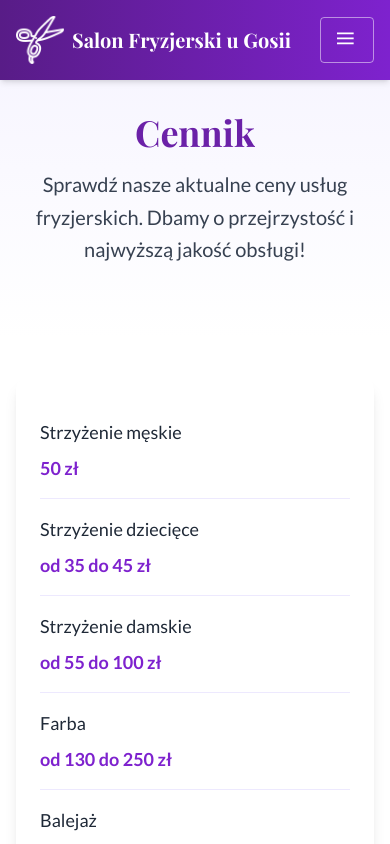
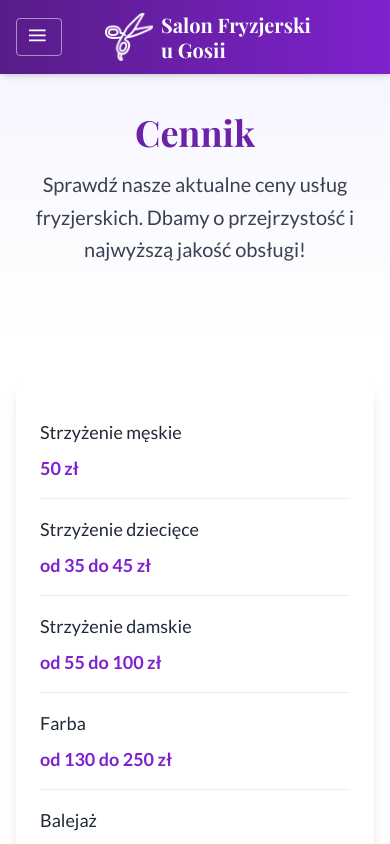
Before and after one commit to dainius1984/salon-fryzjerski, a React (Create React App) app: page /cennik in a window 390 px wide. Shown: the top 844 px of the page. Built offline with nearby package versions, Linux system fonts and the light colour scheme.

Commit message:
Initial commit

```diff
--- a/src/components/Navbar.jsx
+++ b/src/components/Navbar.jsx
@@ -13,20 +13,17 @@ const Navbar = ({ transparent = false }) => {
   };
 
   useEffect(() => {
-    console.log("NAVBAR: Current pathname:", location.pathname);
-
     const handleScroll = () => {
       setIsScrolled(window.scrollY > 0);
     };
 
     window.addEventListener('scroll', handleScroll);
     return () => window.removeEventListener('scroll', handleScroll);
-  }, [location.pathname]);
+  }, []);
 
   // Determine active link based on current path
   const getActiveLink = () => {
     const path = location.pathname;
-    console.log("NAVBAR: Getting active link for path:", path);
     if (path === '/') return 'Strona Główna';
     if (path === '/uslugi') return 'Usługi';
     if (path === '/cennik') return 'Cennik';
@@ -36,7 +33,6 @@ const Navbar = ({ transparent = false }) => {
   };
 
   const activeLink = hoverLink || getActiveLink();
-  console.log("NAVBAR: Active link is:", activeLink);
 
   // Placeholder links - replace with actual routes if using React Router
   const navLinks = [
@@ -54,30 +50,33 @@ const Navbar = ({ transparent = false }) => {
 
   return (
     <header className={`${navClasses} w-full z-50 ${transparent ? '' : 'fixed'} font-lato`}>
-      <nav className="container mx-auto px-4 py-4 flex flex-wrap items-center justify-between">
+      <nav className="container mx-auto px-4 py-3 flex flex-wrap items-center justify-between">
 
-        {/* Logo/Site Title - Left aligned */}
-        <div className="flex items-center z-20">
-          <Link to="/" className="flex items-center space-x-2">
-            <img src="/img/logo2.png" alt="Salon Fryzjerski u Gosii Logo" className="h-12 w-auto" />
-            <span className={`text-xl md:text-2xl font-playfair font-bold ${isScrolled ? 'text-purple-800' : 'text-white'}`}>
-              Salon Fryzjerski u Gosii
-            </span>
-          </Link>
-        </div>
-
-        {/* Hamburger Icon (for mobile) - Right aligned - MADE BIGGER */}
-        <div className="lg:hidden z-20">
+        {/* Mobile layout: Hamburger Menu | Logo | Text (in 2 lines) */}
+        <div className="flex items-center justify-between w-full lg:w-auto">
+          {/* Hamburger Icon (for mobile) - Left aligned on mobile */}
           <button
             onClick={toggleMenu}
-            className="flex items-center px-4 py-3 border rounded text-white border-white/50 hover:text-white hover:border-white"
+            className="flex lg:hidden items-center px-3 py-2 border rounded text-white border-white/50 hover:text-white hover:border-white"
           >
             <svg className="fill-current h-5 w-5" viewBox="0 0 24 24" xmlns="http://www.w3.org/2000/svg"><title>Menu</title><path d="M0 3h20v2H0V3zm0 6h20v2H0V9zm0 6h20v2H0v-2z"/></svg>
           </button>
+
+          {/* Logo/Site Title - Center on mobile, left on desktop */}
+          <Link to="/" className="flex items-center space-x-2">
+            <img src="/img/logo2.png" alt="Salon Fryzjerski u Gosii Logo" className="h-12 w-auto" />
+            <div className={`font-playfair font-bold ${isScrolled ? 'text-purple-800' : 'text-white'}`}>
+              <div className="text-xl leading-tight">Salon Fryzjerski</div>
+              <div className="text-xl leading-tight">u Gosii</div>
+            </div>
+          </Link>
+
+          {/* Empty div to balance the flex layout on mobile */}
+          <div className="lg:hidden w-5"></div>
         </div>
 
         {/* Navigation Links (Desktop) - Right aligned */}
-        <div className="hidden lg:flex items-center space-x-8">
+        <div className="hidden lg:flex items-center space-x-8 ml-auto">
           <div className="flex space-x-8">
             {navLinks.map((link) => (
               <Link
@@ -86,7 +85,6 @@ const Navbar = ({ transparent = false }) => {
                 className={`text-white font-lato font-bold text-lg hover:underline decoration-2 underline-offset-4 transition-all duration-200 whitespace-nowrap relative py-1 ${activeLink === link.name ? 'underline' : ''}`}
                 onMouseEnter={() => setHoverLink(link.name)}
                 onMouseLeave={() => setHoverLink(null)}
-                onClick={() => console.log(`NAVBAR: Clicked on link to ${link.href}`)}
               >
                 {link.name}
               </Link>
@@ -116,7 +114,6 @@ const Navbar = ({ transparent = false }) => {
                 to={link.href}
                 className={`text-white font-lato font-bold text-lg hover:underline decoration-2 underline-offset-4 ${activeLink === link.name ? 'underline' : ''}`}
                 onClick={() => {
-                  console.log(`NAVBAR MOBILE: Clicked on link to ${link.href}`);
                   setIsOpen(false);
                   setHoverLink(null);
                 }}
@@ -139,7 +136,6 @@ const Navbar = ({ transparent = false }) => {
             </div>
           </div>
         </div>
-
       </nav>
     </header>
   );
```
